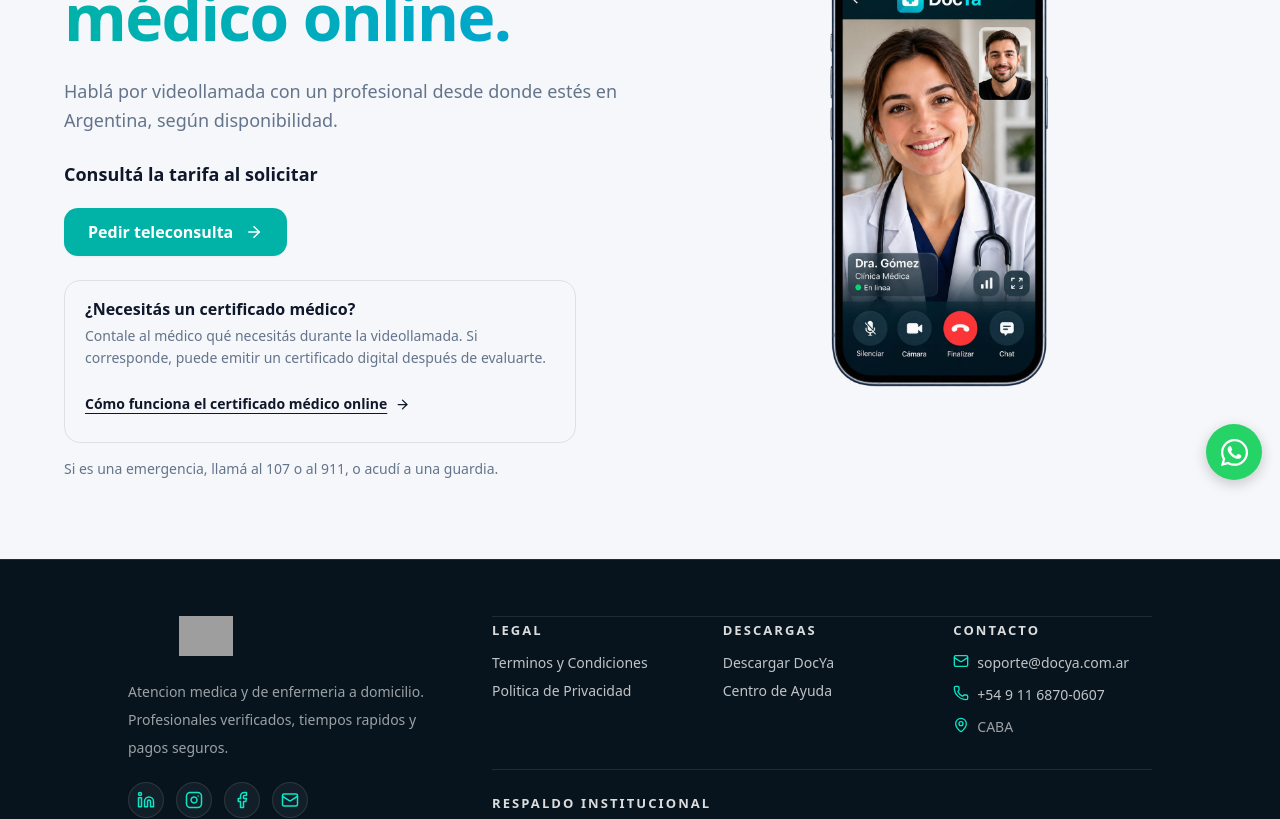
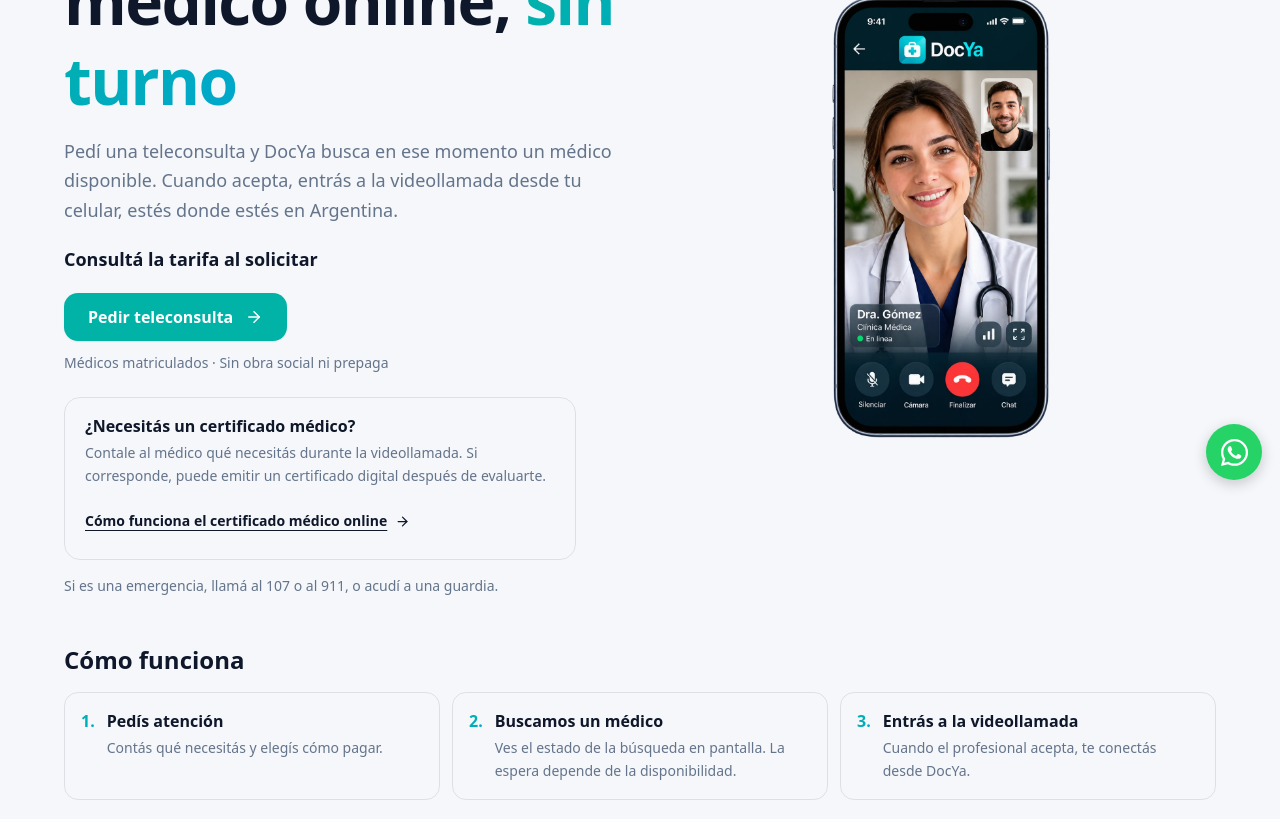
Before and after one commit to facu1391/DocYA, a Next.js app: page /teleconsulta-ads in a window 1280 px wide. Shown: the part 300-1119 px from the top of the page. Built offline with nearby package versions, Linux system fonts and the light colour scheme; no server answers; grey boxes are pictures that could not be loaded.

Commit message:
feat: explicar la teleconsulta sin turno en la pagina de anuncios

```diff
--- a/src/app/teleconsulta-ads/TeleconsultaAds.tsx
+++ b/src/app/teleconsulta-ads/TeleconsultaAds.tsx
@@ -6,6 +6,21 @@ import { useEffect, useRef, useState } from "react";
 import { ArrowRight, Video } from "lucide-react";
 import WhatsAppSupportButton from "@/components/fab/WhatsAppSupportButton";
 import { saveLandingJourney, sendLandingEvent } from "@/lib/marketing/adsLanding";
+
+const steps = [
+  {
+    title: "Pedís atención",
+    description: "Contás qué necesitás y elegís cómo pagar.",
+  },
+  {
+    title: "Buscamos un médico",
+    description: "Ves el estado de la búsqueda en pantalla. La espera depende de la disponibilidad.",
+  },
+  {
+    title: "Entrás a la videollamada",
+    description: "Cuando el profesional acepta, te conectás desde DocYa.",
+  },
+];
 
 export default function TeleconsultaAds() {
   const visit = useRef<{ id: string; sent: Promise<boolean> } | null>(null);
@@ -38,15 +53,16 @@ export default function TeleconsultaAds() {
     void journey.sent.then(ready => ready && sendLandingEvent("click", journey.id));
   }
 
-  return <main className="mx-auto grid w-full max-w-[1200px] items-center gap-10 px-6 py-12 md:grid-cols-2 md:py-20">
-    <div>
+  return <div className="mx-auto grid w-full max-w-[1200px] items-center gap-8 px-6 py-10 md:grid-cols-2 md:gap-12 md:py-16">
+    <div className="order-1">
       <p className="badge-trusted mb-6 w-fit"><Video size={17} aria-hidden="true" /> Teleconsulta DocYa</p>
-      <h1 className="hero-title mb-5">Consultá con un <span className="highlight-text">médico online.</span></h1>
-      <p className="mb-6 text-lg leading-relaxed text-text-muted">Hablá por videollamada con un profesional desde donde estés en Argentina, según disponibilidad.</p>
+      <h1 className="hero-title mb-4">Hablá con un médico online, <span className="highlight-text">sin turno</span></h1>
+      <p className="mb-5 text-lg leading-relaxed text-text-muted">Pedí una teleconsulta y DocYa busca en ese momento un médico disponible. Cuando acepta, entrás a la videollamada desde tu celular, estés donde estés en Argentina.</p>
       <p className="mb-5 text-lg font-semibold">{price === null ? "Consultá la tarifa al solicitar" : `${new Intl.NumberFormat("es-AR", { style: "currency", currency: "ARS", maximumFractionDigits: 0 }).format(price)} ARS por teleconsulta`}</p>
       <Link href="/pedir" onClick={recordClick} className="btn-primary inline-flex min-h-12 w-full items-center justify-center gap-3 rounded-xl px-6 font-semibold sm:w-auto">
         Pedir teleconsulta <ArrowRight size={18} aria-hidden="true" />
       </Link>
+      <p className="mt-3 text-sm text-text-muted">Médicos matriculados · Sin obra social ni prepaga</p>
       <section className="mt-6 max-w-lg rounded-2xl border border-current/10 px-4 py-4 sm:px-5" aria-labelledby="ads-certificado">
         <h2 id="ads-certificado" className="mb-1 text-base font-semibold">¿Necesitás un certificado médico?</h2>
         <p className="text-sm leading-relaxed text-text-muted">Contale al médico qué necesitás durante la videollamada. Si corresponde, puede emitir un certificado digital después de evaluarte.</p>
@@ -56,7 +72,21 @@ export default function TeleconsultaAds() {
       </section>
       <p className="mt-4 text-sm text-text-muted">Si es una emergencia, llamá al 107 o al 911, o acudí a una guardia.</p>
     </div>
-    <Image src="/how/teleconsulta.webp" alt="Videollamada médica en DocYa" width={580} height={580} className="mx-auto h-auto max-h-[480px] w-full object-contain" />
+    <Image src="/how/teleconsulta.webp" alt="Videollamada médica en DocYa" width={580} height={580} className="order-3 mx-auto h-auto max-h-[480px] w-full object-contain md:order-2" />
+    <section className="order-2 md:order-3 md:col-span-2" aria-labelledby="ads-como-funciona">
+      <h2 id="ads-como-funciona" className="mb-4 text-2xl font-semibold">Cómo funciona</h2>
+      <ol className="grid gap-3 md:grid-cols-3">
+        {steps.map((step, index) => (
+          <li key={step.title} className="flex items-start gap-3 rounded-xl border border-current/10 p-4">
+            <span aria-hidden="true" className="highlight-text font-semibold">{index + 1}.</span>
+            <div>
+              <h3 className="mb-1 font-semibold">{step.title}</h3>
+              <p className="text-sm leading-relaxed text-text-muted">{step.description}</p>
+            </div>
+          </li>
+        ))}
+      </ol>
+    </section>
     <WhatsAppSupportButton adsLanding />
-  </main>;
+  </div>;
 }
--- a/src/app/teleconsulta-ads/page.tsx
+++ b/src/app/teleconsulta-ads/page.tsx
@@ -2,8 +2,8 @@ import type { Metadata } from "next";
 import TeleconsultaAds from "./TeleconsultaAds";
 
 export const metadata: Metadata = {
-  title: "Teleconsulta médica | DocYa",
-  description: "Consultá con un médico por videollamada desde Argentina.",
+  title: "Teleconsulta médica sin turno | DocYa",
+  description: "Pedí una teleconsulta sin turno. DocYa busca un médico disponible y te conecta por videollamada desde tu celular.",
   robots: { index: false, follow: false },
   referrer: "no-referrer",
 };
```
